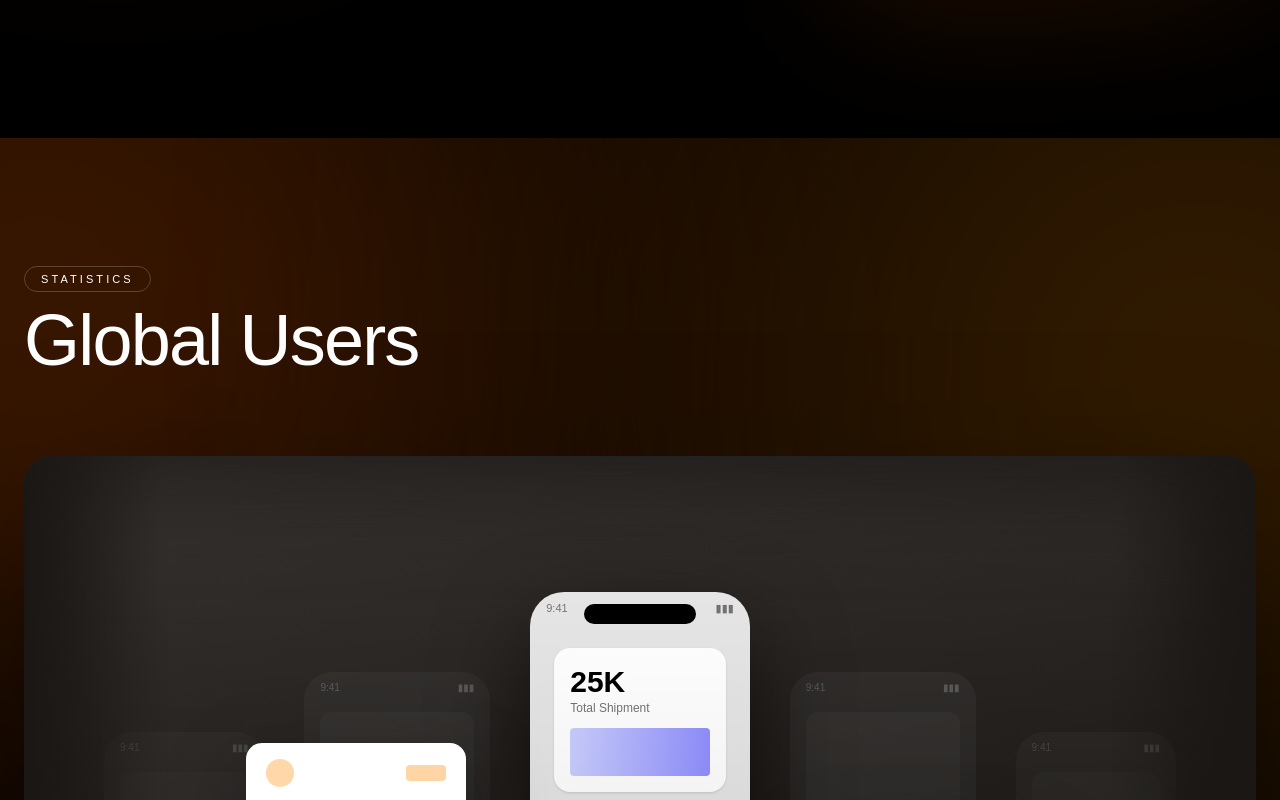
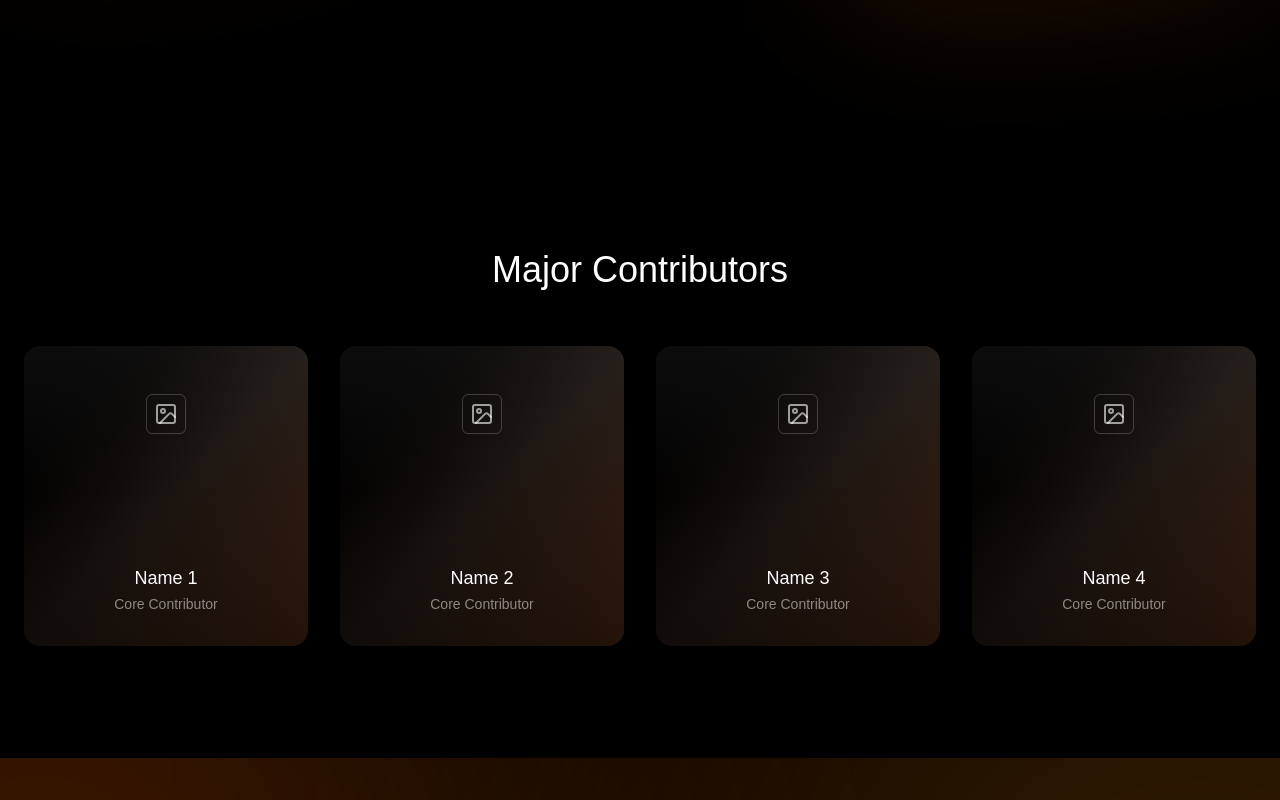
Before and after one commit to Anish-2005/ScaffoldGen, a Next.js app: page / in a window 1280 px wide. Shown: the part 2220-3020 px from the top of the page. Built offline with nearby package versions, Linux system fonts and the light colour scheme.

Commit message:
Add MajorContributors component to homepage
Introduces a new MajorContributors component displaying contributor cards with names and roles. Integrates the component into the homepage layout above the GlobalUsersSection.

```diff
--- /dev/null
+++ b/app/components/MajorContributors.tsx
@@ -0,0 +1,109 @@
+"use client"
+
+import { ImageIcon } from "lucide-react"
+
+export default function MajorContributors() {
+  const contributors = [
+    { name: "Name 1", role: "Core Contributor", image: null },
+    { name: "Name 2", role: "Core Contributor", image: null },
+    { name: "Name 3", role: "Core Contributor", image: null },
+    { name: "Name 4", role: "Core Contributor", image: null },
+  ]
+
+  return (
+    <section className="relative bg-black py-28">
+      <div className="mx-auto max-w-[1280px] px-6">
+
+        {/* Heading */}
+        <h2 className="mb-14 text-center text-4xl font-medium text-white">
+          Major Contributors
+        </h2>
+
+        {/* Cards */}
+        <div className="grid grid-cols-1 gap-8 sm:grid-cols-2 lg:grid-cols-4">
+          {contributors.map((c, i) => (
+            <div
+              key={i}
+              className="
+                group
+                relative
+                h-[300px]
+                rounded-2xl
+                bg-gradient-to-br
+                from-black
+                via-[#1a1410]
+                to-[#3a1f0e]
+                p-6
+                transition-all
+                duration-500
+                hover:-translate-y-2
+                hover:shadow-[0_30px_80px_rgba(255,120,40,0.25)]
+                flex
+                flex-col
+              "
+            >
+              {/* Subtle inner sheen */}
+              <div className="pointer-events-none absolute inset-0 rounded-2xl bg-gradient-to-b from-white/5 via-transparent to-black/40" />
+
+              {/* Content */}
+              <div className="relative z-10 flex h-full flex-col items-center">
+
+                {/* Avatar (ALWAYS takes space) */}
+                <div
+                  className="
+                    mt-6
+                    mb-6
+                    flex
+                    h-10
+                    w-10
+                    items-center
+                    justify-center
+                    rounded-md
+                    border
+                    border-white/20
+                    text-white/60
+                  "
+                >
+                  {c.image ? (
+                    <img
+                      src={c.image}
+                      alt={c.name}
+                      className="h-full w-full rounded-md object-cover"
+                    />
+                  ) : (
+                    <ImageIcon className="h-6 w-6" />
+                  )}
+                </div>
+
+                {/* PUSH NAME + ROLE TO BOTTOM */}
+                <div className="mt-auto pb-2 text-center">
+                  <p className="text-lg font-medium text-white leading-tight">
+                    {c.name}
+                  </p>
+                  <p className="mt-1 text-sm text-white/50">
+                    {c.role}
+                  </p>
+                </div>
+              </div>
+
+              {/* Hover glow */}
+              <div
+                className="
+                  pointer-events-none
+                  absolute
+                  inset-0
+                  rounded-2xl
+                  opacity-0
+                  transition-opacity
+                  duration-500
+                  group-hover:opacity-100
+                  shadow-[inset_0_0_60px_rgba(255,120,40,0.35)]
+                "
+              />
+            </div>
+          ))}
+        </div>
+      </div>
+    </section>
+  )
+}
--- a/app/page.tsx
+++ b/app/page.tsx
@@ -10,6 +10,7 @@ import Footer from './components/Footer';
 import FAQSection from './components/FAQSection';
 import OrganizationSection from './components/OrganizationSection';
 import GlobalUsersSection from './components/GlobalUsersSection';
+import MajorContributors from './components/MajorContributors';
 
 export default function Home() {
   const [expandedFAQ, setExpandedFAQ] = useState<number | null>(0);
@@ -150,7 +151,7 @@ export default function Home() {
   </div>
 </section>
 
-
+      <MajorContributors />
       <GlobalUsersSection />
       <OrganizationSection />
       <FAQSection questions={[
```
